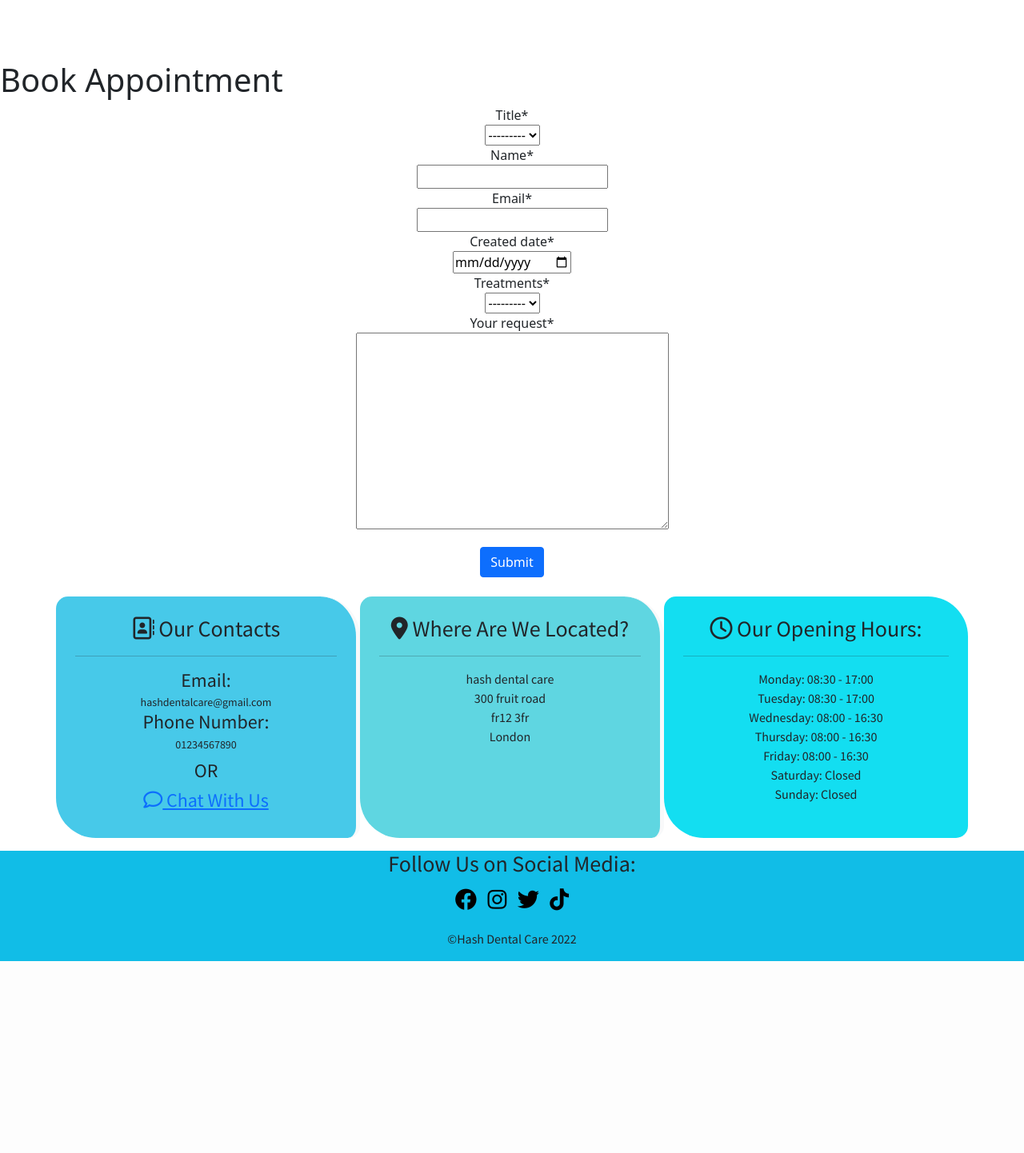
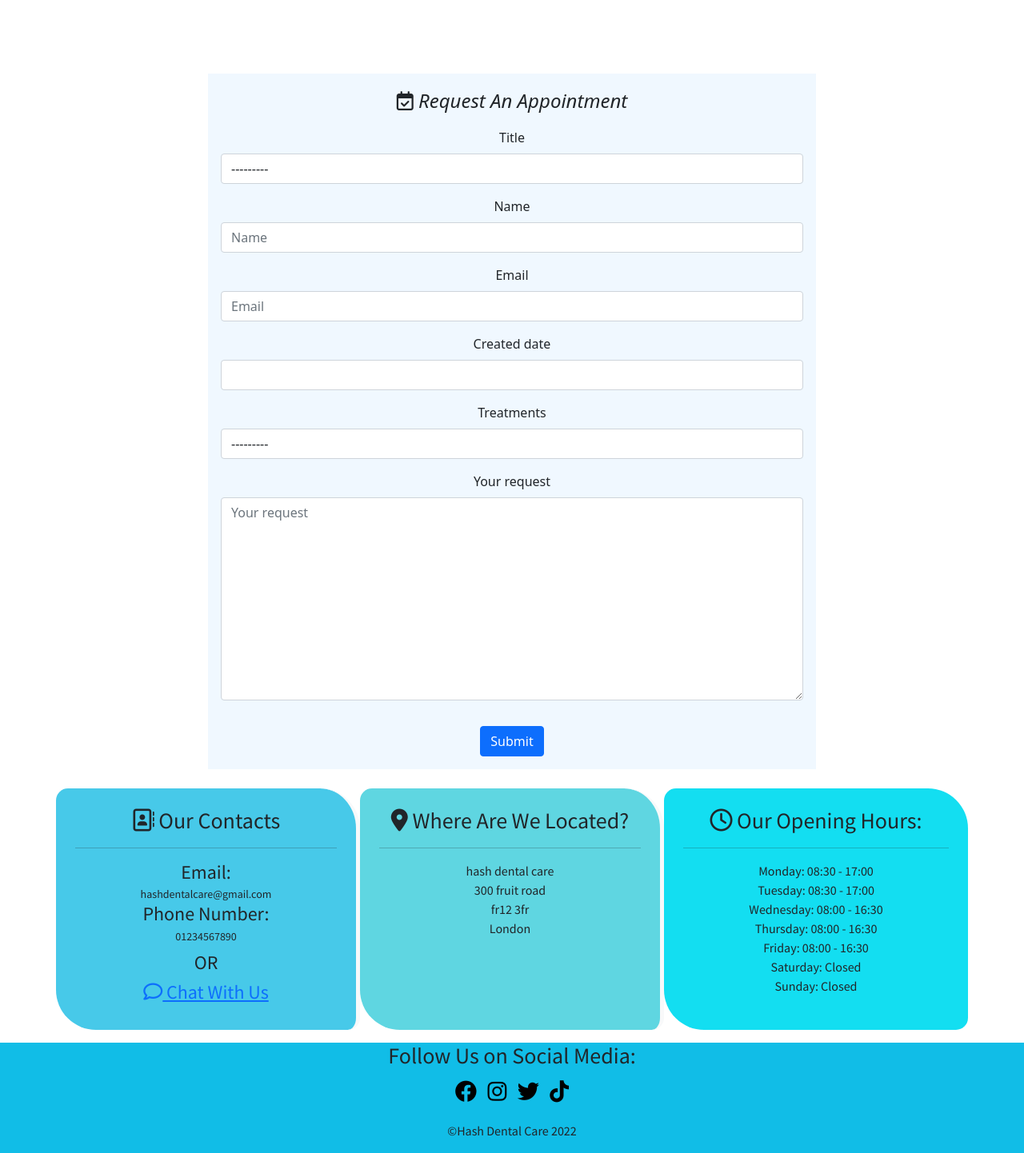
Before and after one commit to hashim222/hash-dental-care, a Django app: page /book_appointments/ in a window 1280 px wide. Shown: the part 116-1558 px from the top of the page at 80% size. Before the commit the page ends 1318 px from the top, so only its background shows below. Run offline with Django 3.2, Linux system fonts and the light colour scheme; data that the repository does not hold is empty; some libraries are stand-ins or nearby versions.

Commit message:
installed django-bootstrap-datepicker-plus librabrary to make form more presentable

```diff
--- a/booking_app/forms.py
+++ b/booking_app/forms.py
@@ -1,6 +1,7 @@
+import datetime
 from django.forms import ModelForm
 from .models import BookAppointmentModel
-from .widgets import DatePicker
+from bootstrap_datepicker_plus.widgets import DatePickerInput
 
 
 class BookAppointmentForm(ModelForm):
@@ -9,8 +10,18 @@ class BookAppointmentForm(ModelForm):
         fields = ('title', 'name', 'email', 'created_date',
                   'treatments', 'your_request')
 
+        current_date = str(datetime.date.today())
+
         widgets = {
-            'created_date': DatePicker()
+            'created_date': DatePickerInput(
+                options={
+                    "format": "DD/MM/YYYY",
+                    "showClose": True,
+                    "showClear": True,
+                    "showTodayButton": True,
+                    'minDate': current_date
+                }
+            )
         }
 
         def send_form(self):
--- a/booking_app/views.py
+++ b/booking_app/views.py
@@ -2,6 +2,8 @@ from django.shortcuts import render
 from django.views.generic import TemplateView
 from .forms import BookAppointmentForm
 from django.views.generic.edit import FormView
+# from django.contrib import messages
+# from django.http import HttpResponseRedirect
 
 
 class Home(TemplateView):
@@ -14,11 +16,14 @@ class Home(TemplateView):
 class BookAppointments(FormView):
     template_name = 'book_appointments.html'
     form_class = BookAppointmentForm
-    success_url = 'book_appointments/'
+    success_url = '/contact/'
 
-    def send(self, form):
+    def form_valid(self, form):
         form.send_form()
         return super().form_valid(form)
+
+    # def form_invalid(self, form):
+    #     print(form.errors)
 
 
 class Notifications(TemplateView):
--- a/dentist/settings.py
+++ b/dentist/settings.py
@@ -51,6 +51,8 @@ INSTALLED_APPS = [
     'django.contrib.staticfiles',
     'cloudinary',
     'crispy_forms',
+    "bootstrap4",
+    'bootstrap_datepicker_plus',
     'booking_app',
     'treatments',
     'contact'
--- a/requirements.txt
+++ b/requirements.txt
@@ -3,6 +3,8 @@ cloudinary==1.29.0
 dj-database-url==1.0.0
 dj3-cloudinary-storage==0.0.6
 Django==3.2.15
+django-bootstrap-datepicker-plus==4.0.0
+django-bootstrap4==22.2
 django-crispy-forms==1.14.0
 gunicorn==20.1.0
 psycopg2==2.9.3
--- a/static/css/style.css
+++ b/static/css/style.css
@@ -117,6 +117,14 @@ nav {
     padding: 0.5rem;
 }
 
+/* book appointment */
+
+#booking-form{
+    border: 2px solid;
+    width: 70%;
+    padding: 20px;
+}
+
 /* contact us */
 .map-container {
     overflow: hidden;
--- a/templates/base.html
+++ b/templates/base.html
@@ -177,14 +177,14 @@
         </div>
     </footer>
 
+    <!-- jquery -->
+    <script src="https://code.jquery.com/jquery-3.6.1.js"
+        integrity="sha256-3zlB5s2uwoUzrXK3BT7AX3FyvojsraNFxCc2vC/7pNI=" crossorigin="anonymous"></script>
+
     <!-- Bootstrap JavaScript -->
     <script src="https://cdn.jsdelivr.net/npm/bootstrap@5.1.3/dist/js/bootstrap.bundle.min.js"
         integrity="sha384-ka7Sk0Gln4gmtz2MlQnikT1wXgYsOg+OMhuP+IlRH9sENBO0LRn5q+8nbTov4+1p"
         crossorigin="anonymous"></script>
-
-    <!-- jquery -->
-    <script src="https://code.jquery.com/jquery-3.6.1.js"
-        integrity="sha256-3zlB5s2uwoUzrXK3BT7AX3FyvojsraNFxCc2vC/7pNI=" crossorigin="anonymous"></script>
 
     <!-- javascript file -->
     <script>
--- a/templates/book_appointments.html
+++ b/templates/book_appointments.html
@@ -2,15 +2,23 @@
 
 {% block content %}
 
-{% load crispy_forms_tags %}
+{% load bootstrap4 %}
+{% bootstrap_javascript jquery='full' %}
+{{ form.media }}
+
+<div class="container">
+    <div class="row">
+        <div class="col-10 offset-1 col-md-8 offset-md-2 mt-3 p-3" style="background-color: #f0f8ff;">
+            <p class="fst-italic fs-4 text-center"><i class="fa-regular fa-calendar-check"></i> Request An Appointment
+            </p>
+            <form method="POST" class="text-center">
+                {% csrf_token %}
+                {% bootstrap_form form %}
+                <button class="mt-3 btn btn-primary" type="submit">Submit</button>
+            </form>
+        </div>
+    </div>
+</div>
 
 
-<h1>Book Appointment</h1>
-
-<form method="POST" class="text-center">
-    {% csrf_token %}
-    {{ form|crispy }}
-    <button class="mt-3 btn btn-primary" type="submit">Submit</button>
-</form>
-
 {% endblock %}
```
Also changed, not shown: booking_app/widgets.py (deleted, +0 -8 lines).
